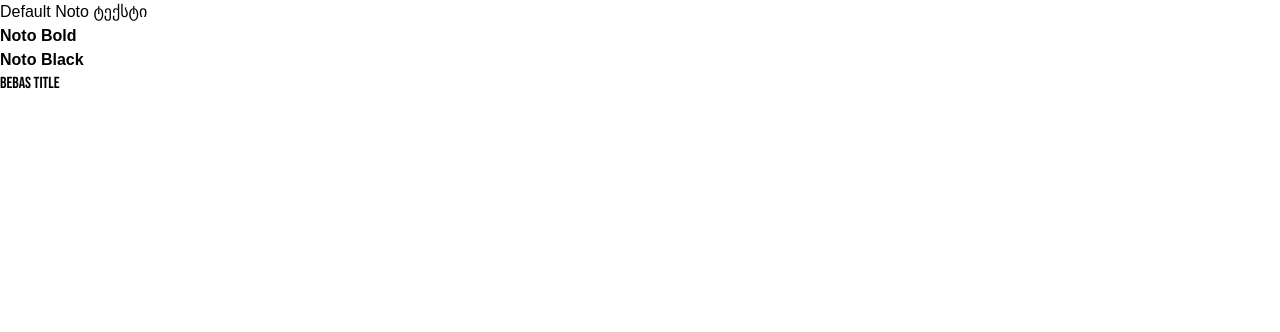
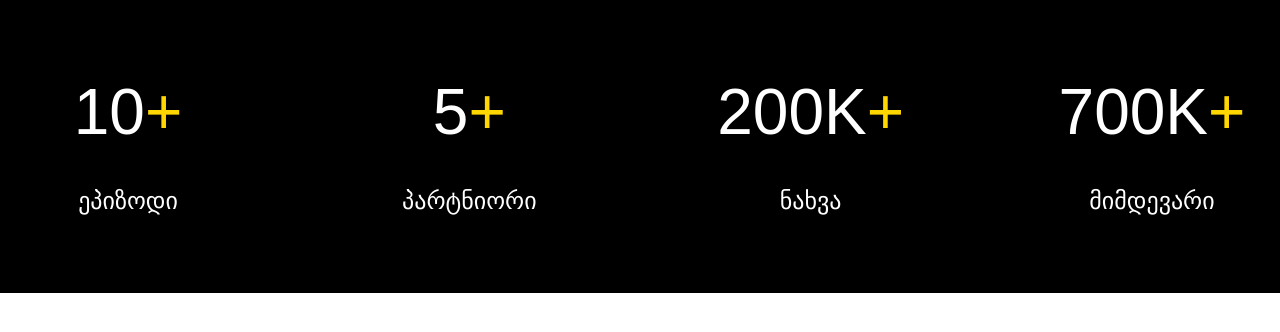
Before and after one commit to Mind1a/unipodcast, a Next.js app: page / in a window 1280 px wide. Shown: the top 332 px of the page. Built offline with nearby package versions, Linux system fonts and the light colour scheme; a web font is replaced by a local one.

Commit message:
feat: added statistics section

```diff
--- a/app/page.tsx
+++ b/app/page.tsx
@@ -1,12 +1,11 @@
-const page = () => {
+import Statistics from "@/feature/landing/components/Statistics";
+
+const Page = () => {
   return (
-    <div>
-      <p>Default Noto ტექსტი</p>
-      <p className="font-bold">Noto Bold</p>
-      <p className="font-black">Noto Black</p>
-      <h1 className="font-display">Bebas Title</h1>
-    </div>
+    <main>
+      <Statistics />
+    </main>
   );
 };
 
-export default page;
+export default Page;
--- /dev/null
+++ b/feature/landing/components/Statistics.tsx
@@ -0,0 +1,33 @@
+const statistics = [
+  { value: "10", label: "ეპიზოდი" },
+  { value: "5", label: "პარტნიორი" },
+  { value: "200K", label: "ნახვა" },
+  { value: "700K", label: "მიმდევარი" },
+];
+
+const Statistics = () => {
+  return (
+    <section className="w-full bg-black py-[80px]">
+      <div className="mx-auto flex max-w-[1237px] items-center justify-between px-6">
+        {statistics.map((item) => (
+          <div key={item.label} className="w-[165px] text-center">
+            <div className="flex items-center justify-center">
+              <span className="text-[64px] leading-none text-white">
+                {item.value}
+              </span>
+              <span className="text-[64px] font-thin leading-none text-[#FFD600]">
+                +
+              </span>
+            </div>
+
+            <p className="mt-[45px] text-[24px] leading-none text-white">
+              {item.label}
+            </p>
+          </div>
+        ))}
+      </div>
+    </section>
+  );
+};
+
+export default Statistics;
```
Also changed, not shown: 1 other file (tests, documents, lock files or other folders).
